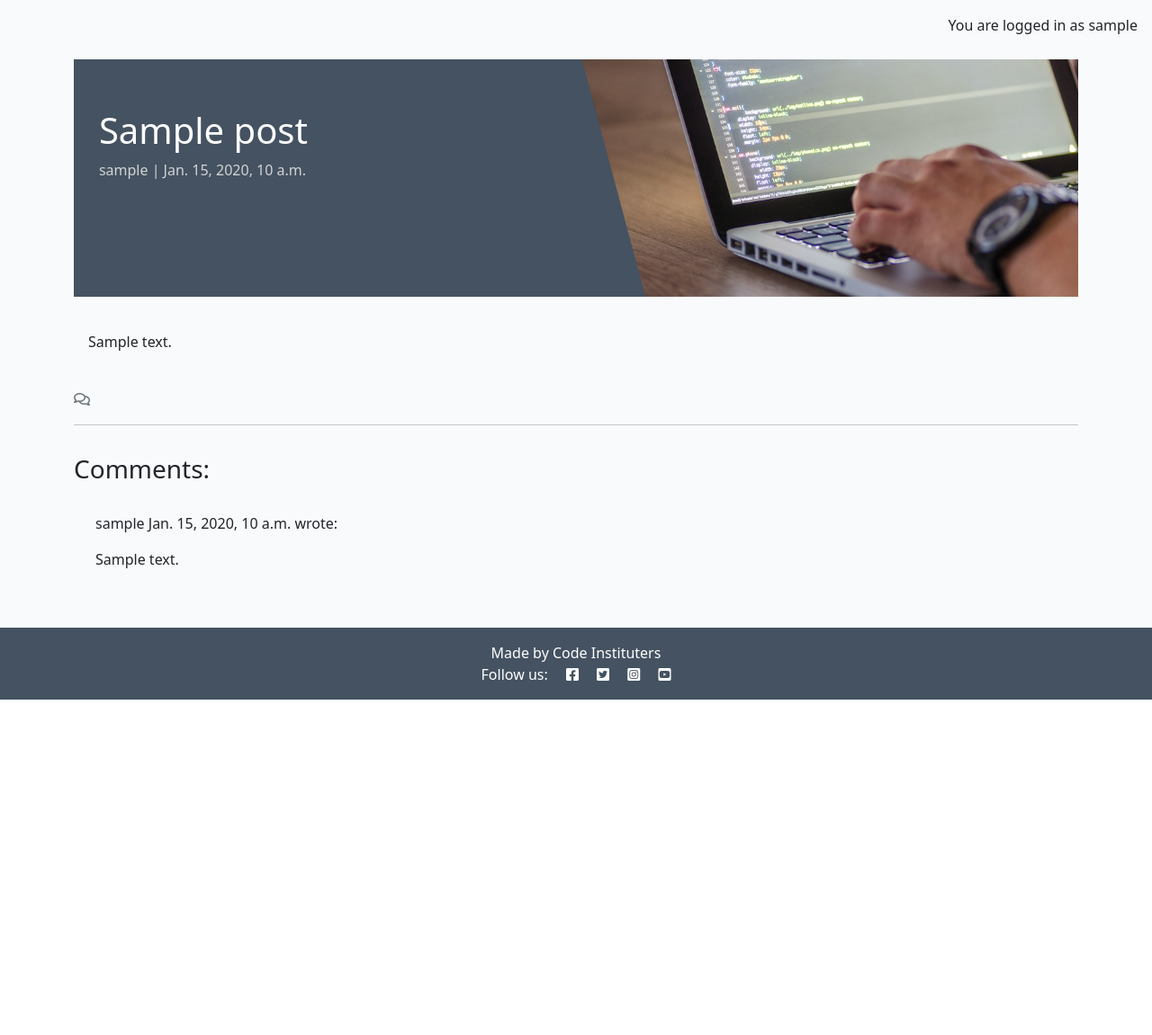
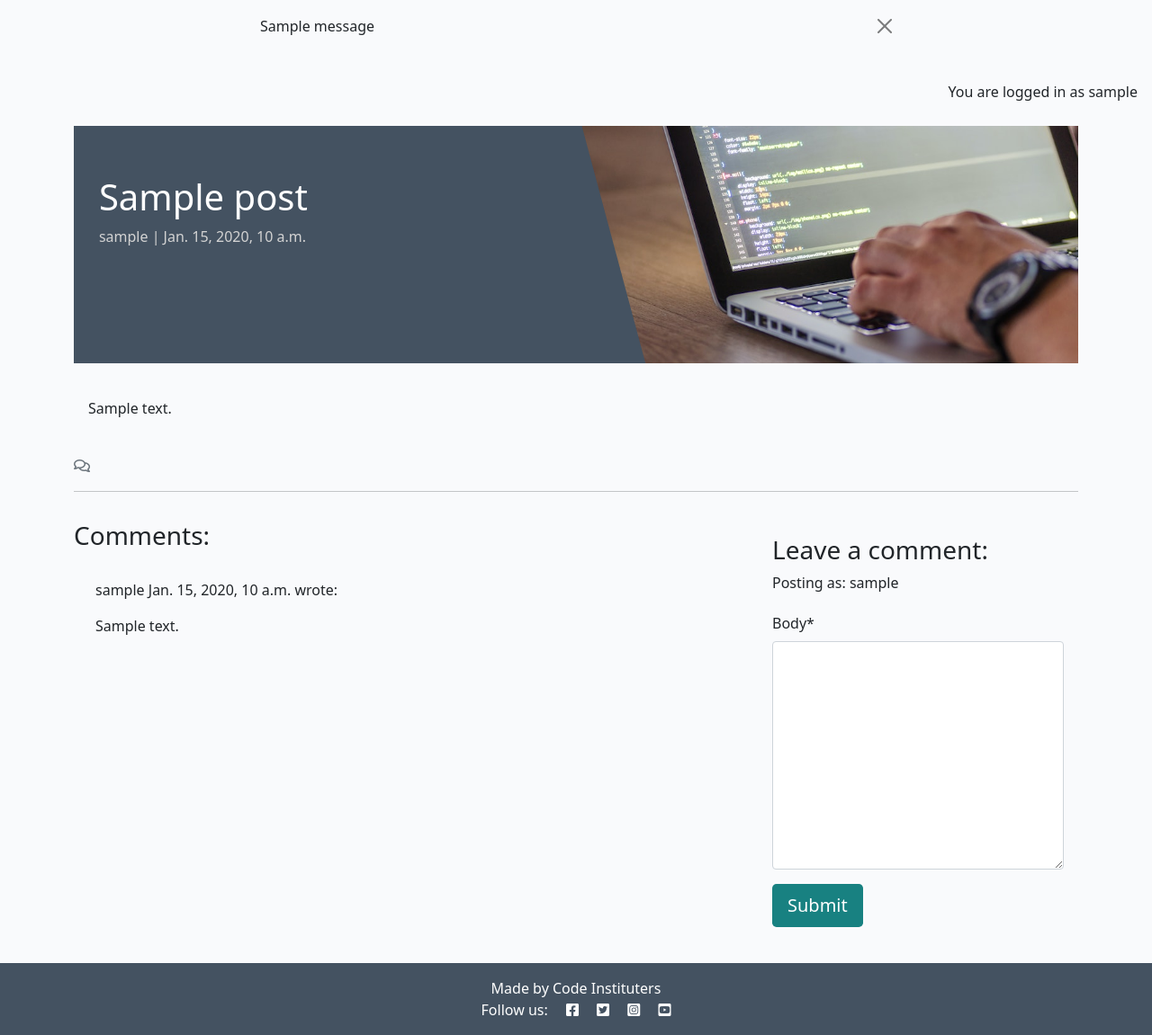
Before and after one commit to rasm1/SportPulse, a Django app: a page that uses templates/base.html in a window 1280 px wide. Shown: the part 60-1211 px from the top of the page at 90% size. Before the commit the page ends 838 px from the top, so only its background shows below. Run offline with Django 4.2, Linux system fonts and the light colour scheme; a user stored in the database is signed in; tables that the repository leaves empty hold one stand-in row (values such as "Sample post"); one stand-in notice (Sample message) is shown; some libraries are stand-ins or nearby versions.

Commit message:
Add way to post a comment + comment confirmed message

```diff
--- /dev/null
+++ b/posts/forms.py
@@ -0,0 +1,7 @@
+from .models import Comment
+from django import forms
+
+class CommentForm(forms.ModelForm):
+    class Meta:
+        model = Comment
+        fields = ('body',)
--- a/posts/templates/posts/post_detail.html
+++ b/posts/templates/posts/post_detail.html
@@ -1,5 +1,6 @@
 {% extends 'base.html' %} {% block content %}
 {% load static %}
+{% load crispy_forms_tags %}
 
 <div class="masthead">
     <div class="container">
@@ -63,6 +64,24 @@
         {% endfor %}
       </div>
     </div>
+      <!-- Creating New Comments -->
+      <div class="col-md-4 card mb-4 mt-3">
+        <div class="card-body">
+          {% if user.is_authenticated %}
+          <h3>Leave a comment:</h3>
+          <p>Posting as: {{ user.username }}</p>
+          <form id="commentForm" method="post"
+            style="margin-top: 1.3em;">
+            {{ comment_form | crispy }}
+            {% csrf_token %}
+            <button id="submitButton" type="submit"
+              class="btn btn-signup btn-lg">Submit</button>
+          </form>
+          {% else %}
+          <p>Log in to leave a comment</p>
+          {% endif %}
+        </div>
+      </div>
   </div>
 </div>
 
--- a/posts/views.py
+++ b/posts/views.py
@@ -1,6 +1,8 @@
 from django.shortcuts import render, get_object_or_404
 from django.views import generic
+from django.contrib import messages
 from .models import Post
+from .forms import CommentForm
 
 # Create your views here.
 class PostList(generic.ListView):
@@ -26,11 +28,28 @@ def post_detail(request, slug):
     post = get_object_or_404(queryset, slug=slug)
     comments = post.comments.all().order_by("-created_on")
 
+    comment_form = CommentForm()
+    if request.method == "POST":
+        comment_form = CommentForm(data=request.POST)
+    if comment_form.is_valid():
+        comment = comment_form.save(commit=False)
+        comment.author = request.user
+        comment.post = post
+        comment.save()
+        messages.add_message(
+        request, messages.SUCCESS,
+        'Comment submitted succesfully!'
+    )
+
+
+
+
     return render(
         request,
         "posts/post_detail.html",
         {"post": post,
         "comments": comments,
+        "comment_form": comment_form,
 
         }
     )
--- a/requirements.txt
+++ b/requirements.txt
@@ -1,7 +1,9 @@
 asgiref==3.8.1
+crispy-bootstrap5==0.7
 dj-database-url==0.5.0
 Django==4.2.16
 django-allauth==0.57.2
+django-crispy-forms==2.3
 django-summernote==0.8.20.0
 gunicorn==20.1.0
 oauthlib==3.2.2
--- a/sportpulse/settings.py
+++ b/sportpulse/settings.py
@@ -50,12 +50,17 @@ INSTALLED_APPS = [
     'allauth.socialaccount',
     'posts',
     'django_summernote',
+    'crispy_forms',
+    'crispy_bootstrap5',
 
 ]
 
 SITE_ID = 1
 LOGIN_REDIRECT_URL = '/'
 LOGOUT_REDIRECT_URL = '/'
+
+CRISPY_ALLOWED_TEMPLATE_PACKS = "bootstrap5"
+CRISPY_TEMPLATE_PACK = "bootstrap5"
 
 MIDDLEWARE = [
     'django.middleware.security.SecurityMiddleware',
--- a/templates/base.html
+++ b/templates/base.html
@@ -66,6 +66,22 @@
         </div>
     </nav>
 
+    <!-- displaying Django messages -->
+<div class="container">
+    <div class="row">
+      <div class="col-md-8 offset-md-2">
+        {% for message in messages %}
+        <div class="alert {{ message.tags }} alert-dismissible
+          fade show" id="msg" role="alert">
+          {{ message | safe }}
+          <button type="button" class="btn-close"
+            data-bs-dismiss="alert" aria-label="Close"></button>
+        </div>
+        {% endfor %}
+      </div>
+    </div>
+  </div>
+
     <main class="flex-shrink-0 main-bg">
         {% if user.is_authenticated %}
         <p class="text-end m-3">You are logged in as {{ user }}</p>
```
